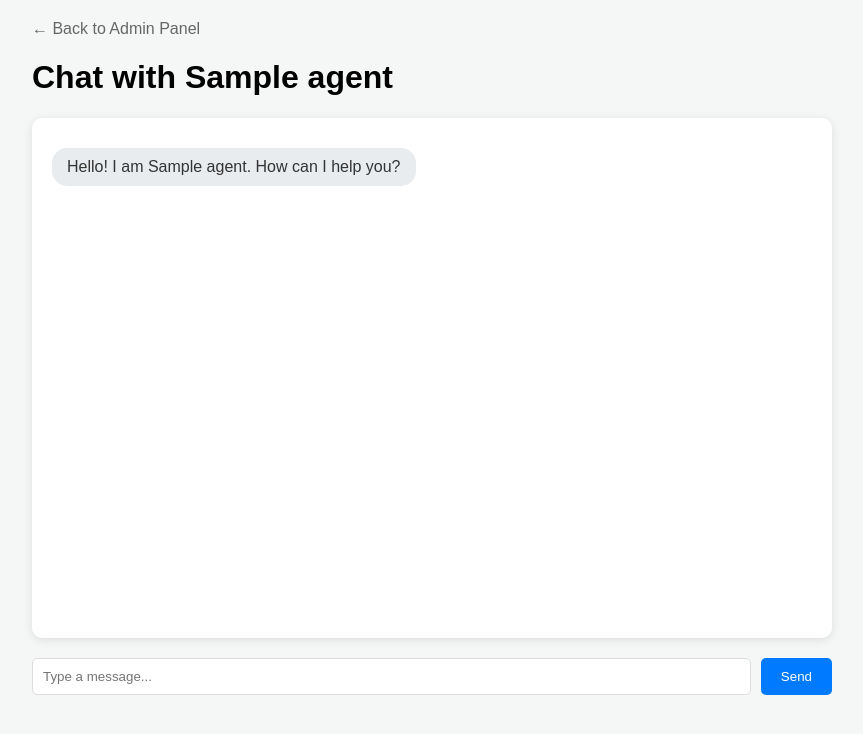
After one commit to gevverson/agent-builder, a Flask app: page /agent/1 in a window 1280 px wide. The commit adds this page. Shown: the top 734 px of the page, without its empty margins (208-1071 px from the left). Run offline with Flask 3, Linux system fonts and the light colour scheme; tables that the repository leaves empty hold one stand-in row (values such as "Sample post").

Commit message:
Add chat interface for agent interaction with user

```diff
--- a/app/routes.py
+++ b/app/routes.py
@@ -1,12 +1,12 @@
-from flask import Blueprint, render_template, request, redirect, url_for
+from flask import Blueprint, render_template, request, redirect, url_for, jsonify
 from app import db
-from app.models import Agent, Conversation # Import Conversation
-from app.gemini import get_gemini_response
+from app.models import Agent
+# Import our function that uses Mem0
+from app.gemini import get_ai_response_with_memory
 
 bp = Blueprint('main', __name__)
 
-# --- ADMIN PANEL ROUTE ---
-# This is the code from Milestone 3
+# --- ADMIN PANEL ---
 @bp.route('/', methods=['GET', 'POST'])
 def index():
     if request.method == 'POST':
@@ -20,78 +20,40 @@ def index():
     all_agents = Agent.query.all()
     return render_template("admin.html", agents=all_agents)
 
+# --- SHOW CHAT PAGE ---
+@bp.route('/agent/<int:agent_id>')
+def chat_page(agent_id):
+    agent = db.session.get(Agent, agent_id)
+    if not agent:
+        return "Agent not found", 404
+    return render_template("chat.html", agent=agent)
 
-# --- TEST ROUTE ---
-@bp.route('/test-ai')
-def test_ai():
-    # Let's use the Agent with ID=1 for this test
-    # (Make sure you have created at least one agent in the admin panel!)
-    agent = db.session.get(Agent, 1)
+# --- HANDLE CHAT MESSAGE (API) ---
+@bp.route('/chat/<int:agent_id>', methods=['POST'])
+def chat_api(agent_id):
+    data = request.get_json()
+    user_question = data.get('question')
+
+    agent = db.session.get(Agent, agent_id)
     if not agent:
-        return "Error: Please go to the <a href='/'>Admin Page</a> and create an agent first."
+        return jsonify({"response": "Agent not found"}), 404
 
-    # 1. CREATE KNOWLEDGE AND QUESTION
-    test_knowledge = "Gevverson is a developer."
-    test_question = "What is Gevverson's role?"
+    # Use Mem0 to get the answer
+    # We use the agent's instructions as the "Knowledge" for now
+    # In the next milestone, we will add the file contents here too.
+    ai_response = get_ai_response_with_memory(
+        agent_id=f"agent_{agent_id}", # Unique ID for Mem0 memory
+        knowledge=agent.instructions,
+        question=user_question
+    )
 
-    # 2. GET HISTORY FROM OUR *OWN* DATABASE
-    history_tuples = db.session.query(Conversation.role, Conversation.content).filter_by(agent_id=agent.id).all()
-    history = "\n".join([f"{role}: {content}" for role, content in history_tuples])
+    # Mem0 returns a dictionary usually, we want the string text
+    if isinstance(ai_response, dict) and 'messages' in ai_response:
+         # Extract the last message (the answer)
+         final_answer = ai_response['messages'][-1]['content']
+    elif isinstance(ai_response, str):
+         final_answer = ai_response
+    else:
+         final_answer = str(ai_response)
 
-    # 3. GET AI RESPONSE
-    answer = get_gemini_response(test_knowledge, history, test_question)
-
-    # 4. SAVE TO MEMORY (OUR DATABASE)
-    user_message = Conversation(role="user", content=test_question, agent_id=agent.id)
-    model_message = Conversation(role="model", content=answer, agent_id=agent.id)
-    db.session.add_all([user_message, model_message])
-    db.session.commit()
-
-    return f"""
-    <h1>AI Test Page (With *Reliable* Memory)</h1>
-    <p><b>Agent:</b> {agent.name}</p>
-    <p><b>History:</b> {history}</p>
-    <p><b>Knowledge:</b> {test_knowledge}</p>
-    <p><b>Question:</b> {test_question}</p>
-    <hr>
-    <p><b>AI Answer:</b> {answer}</p>
-    <hr>
-    <a href="/test-memory">Click here to test memory</a>
-    """
-
-# --- TEST MEMORY ROUTE ---
-@bp.route('/test-memory')
-def test_memory():
-    agent = db.session.get(Agent, 1)
-    if not agent:
-        return "Error: Please go to the <a href='/'>Admin Page</a> and create an agent first."
-
-    # 1. NO KNOWLEDGE
-    test_knowledge = "Nothing."
-    test_question = "What role did I just ask about?" # Ask about the memory
-
-    # 2. GET HISTORY FROM OUR *OWN* DATABASE
-    history_tuples = db.session.query(Conversation.role, Conversation.content).filter_by(agent_id=agent.id).all()
-    history = "\n".join([f"{role}: {content}" for role, content in history_tuples])
-
-    # 3. GET AI RESPONSE
-    answer = get_gemini_response(test_knowledge, history, test_question)
-
-    # 4. SAVE TO MEMORY
-    user_message = Conversation(role="user", content=test_question, agent_id=agent.id)
-    model_message = Conversation(role="model", content=answer, agent_id=agent.id)
-    db.session.add_all([user_message, model_message])
-    db.session.commit()
-
-    return f"""
-    <h1>AI Test Page (Memory Check)</h1>
-    <p><b>Agent:</b> {agent.name}</p>
-    <p><b>History:</b> {history}</p>
-    <p><b>Knowledge:</b> {test_knowledge}</p>
-    <p><b>Question:</b> {test_question}</p>
-    <hr>
-    <p><b>AI Answer:</b> {answer}</p>
-    <hr>
-    <p><i>(If the AI answered, it's because it read from our database!)</i></p>
-    <a href="/">Go Home</a>
-    """
+    return jsonify({"response": final_answer})
--- /dev/null
+++ b/app/templates/chat.html
@@ -0,0 +1,76 @@
+<!DOCTYPE html>
+<html lang="en">
+<head>
+    <meta charset="UTF-8">
+    <meta name="viewport" content="width=device-width, initial-scale=1.0">
+    <title>Chat with Agent</title>
+    <style>
+        body { font-family: sans-serif; max-width: 800px; margin: 0 auto; padding: 20px; background-color: #f4f7f6; }
+        .chat-container { background: white; padding: 20px; border-radius: 10px; box-shadow: 0 2px 10px rgba(0,0,0,0.1); height: 60vh; overflow-y: auto; display: flex; flex-direction: column; }
+        .message { margin: 10px 0; padding: 10px 15px; border-radius: 15px; max-width: 70%; }
+        .user { background-color: #007bff; color: white; align-self: flex-end; }
+        .agent { background-color: #e9ecef; color: #333; align-self: flex-start; }
+        .input-area { margin-top: 20px; display: flex; gap: 10px; }
+        input { flex-grow: 1; padding: 10px; border: 1px solid #ddd; border-radius: 5px; }
+        button { padding: 10px 20px; background-color: #007bff; color: white; border: none; border-radius: 5px; cursor: pointer; }
+        button:hover { background-color: #0056b3; }
+        .home-link { display: block; margin-bottom: 20px; color: #666; text-decoration: none; }
+    </style>
+</head>
+<body>
+    <a href="/" class="home-link">← Back to Admin Panel</a>
+
+    <h1>Chat with {{ agent.name }}</h1>
+
+    <div class="chat-container" id="chat-box">
+        <div class="message agent">Hello! I am {{ agent.name }}. How can I help you?</div>
+    </div>
+
+    <div class="input-area">
+        <input type="text" id="user-input" placeholder="Type a message..." onkeypress="handleEnter(event)">
+        <button onclick="sendMessage()">Send</button>
+    </div>
+
+    <script>
+        const agentId = "{{ agent.id }}";
+        const chatBox = document.getElementById('chat-box');
+
+        async function sendMessage() {
+            const input = document.getElementById('user-input');
+            const question = input.value.trim();
+            if (!question) return;
+
+            // 1. Add User Message to Screen
+            addMessage(question, 'user');
+            input.value = '';
+
+            // 2. Send to Server
+            try {
+                const response = await fetch(`/chat/${agentId}`, {
+                    method: 'POST',
+                    headers: { 'Content-Type': 'application/json' },
+                    body: JSON.stringify({ question: question })
+                });
+                const data = await response.json();
+
+                // 3. Add AI Response to Screen
+                addMessage(data.response, 'agent');
+            } catch (error) {
+                addMessage("Error connecting to agent.", 'agent');
+            }
+        }
+
+        function addMessage(text, sender) {
+            const div = document.createElement('div');
+            div.className = `message ${sender}`;
+            div.innerText = text;
+            chatBox.appendChild(div);
+            chatBox.scrollTop = chatBox.scrollHeight;
+        }
+
+        function handleEnter(e) {
+            if (e.key === 'Enter') sendMessage();
+        }
+    </script>
+</body>
+</html>
--- a/requirements.txt
+++ b/requirements.txt
@@ -2,3 +2,6 @@ Flask
 Flask-SQLAlchemy
 google-generativeai
 python-dotenv
+mem0ai
+qdrant-client
+sentence-transformers
--- a/run.py
+++ b/run.py
@@ -1,14 +1,12 @@
 from app import create_app, db
-
-# --- NEW: We must import all our models so the DB can see them ---
-from app.models import Agent, KnowledgeFile, Conversation
+# We only import Agent for now.
+# Mem0 handles the memory internally, so we don't need a Conversation table.
+from app.models import Agent
 
 app = create_app()
 
 if __name__ == '__main__':
     with app.app_context():
-        # This creates the tables for Agent, KnowledgeFile, AND Conversation
+        # This creates the database with just the Agent table
         db.create_all()
-
-    print("Database tables created successfully in 'app.db'!")
     app.run(debug=True, port=5000)
```
Also changed, not shown: app/__init__.py (+31 -3 lines), app/gemini.py (+30 -33 lines), app/models.py (+2 -29 lines), app/templates/admin.html (+5 -4 lines).
